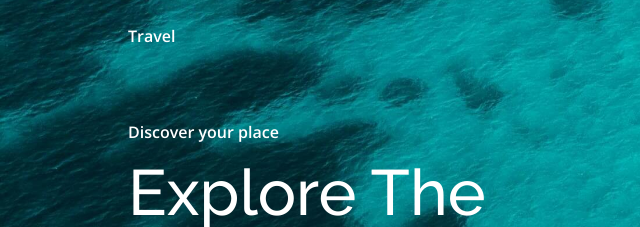
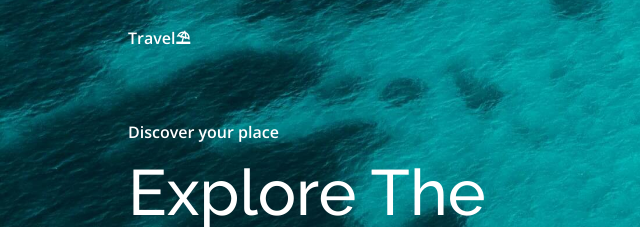
Before and after one commit to tuyishimekyrie/travel-web, a plain HTML site: page index.html in a window 1280 px wide. Shown: the top 227 px of the page, 0-640 px from the left. Drawn offline with nearby package versions, Linux system fonts and the light colour scheme.

Commit message:
update the logo of the website

```diff
--- a/index.html
+++ b/index.html
@@ -20,7 +20,7 @@
     <body>
         <header class="header" id="header">
             <nav class="nav container">
-                <a href="#" class="nav__logo">Travel</a>
+                <a href="#" class="nav__logo">Travel⛱</a>
 
                 <div class="nav__menu" id="nav-menu">
                     <ul class="nav__list">
```
